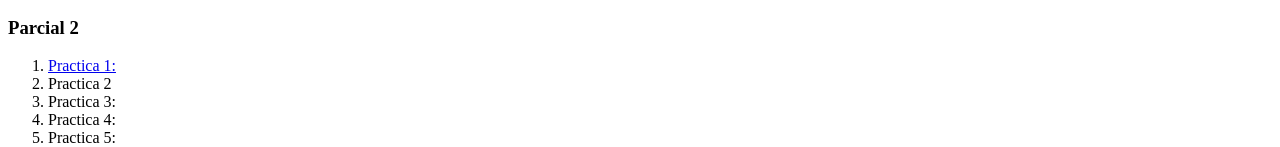
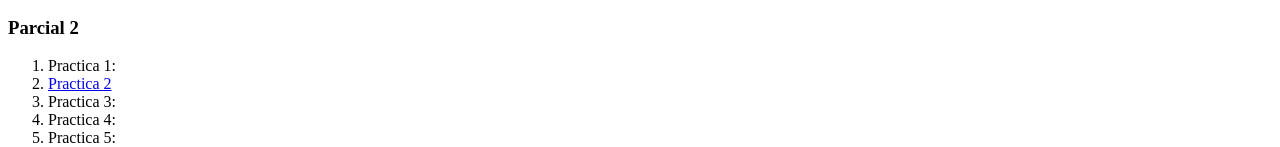
Before and after one commit to its-jeipi/practica2, a plain HTML site: page index.html in a window 1280 px wide. Shown: the part 1419-1566 px from the top of the page. Drawn offline with Linux system fonts and the light colour scheme.

Commit message:
Update index.html

```diff
--- a/index.html
+++ b/index.html
@@ -49,8 +49,8 @@
     </ol>
     <h3>Parcial 2</h3>
         <ol>
-        <li><a href="https://its-jeipi.github.io/practica2.github.io/practica%202.html">Practica 1:</a></li>
-        <li>Practica 2</a></li>
+        <li>Practica 1:</a></li>
+        <li><a href="https://its-jeipi.github.io/practica2.github.io/practica%202.html">Practica 2</a></li>
         <li>Practica 3:</a></li>
         <li>Practica 4:</li>
         <li>Practica 5:</li>
```
